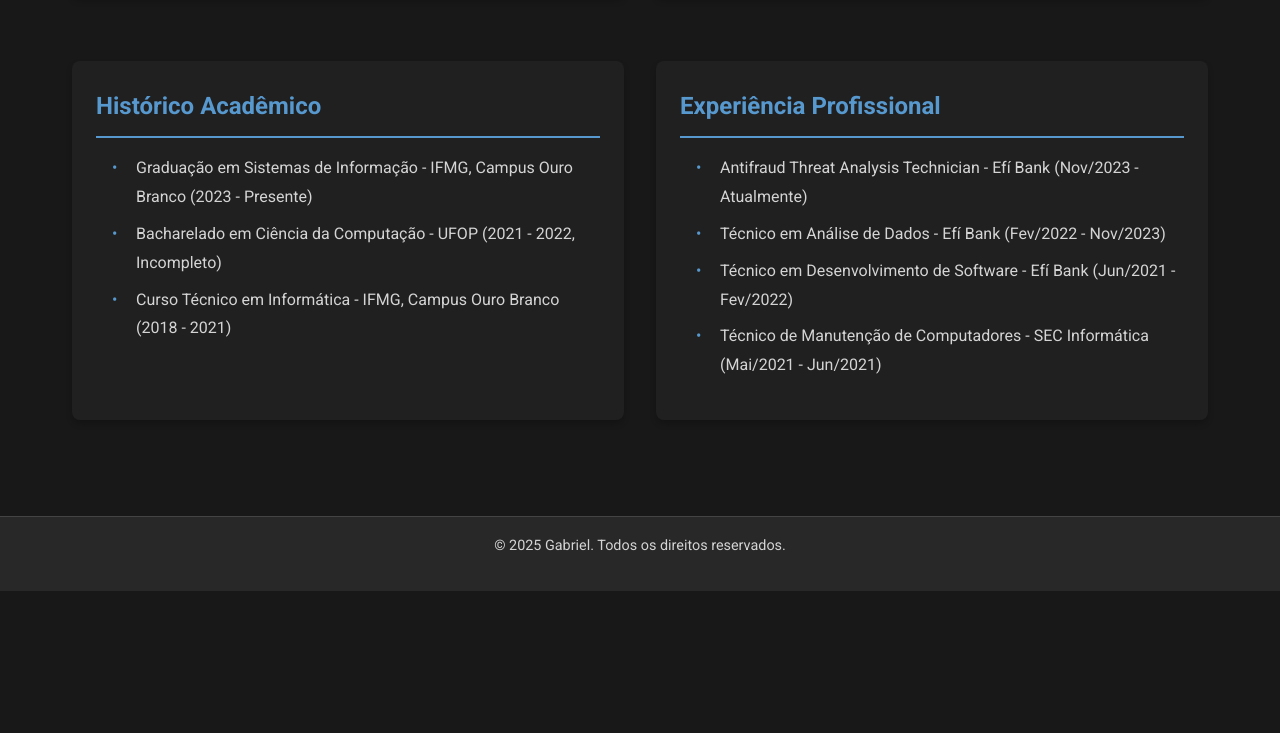
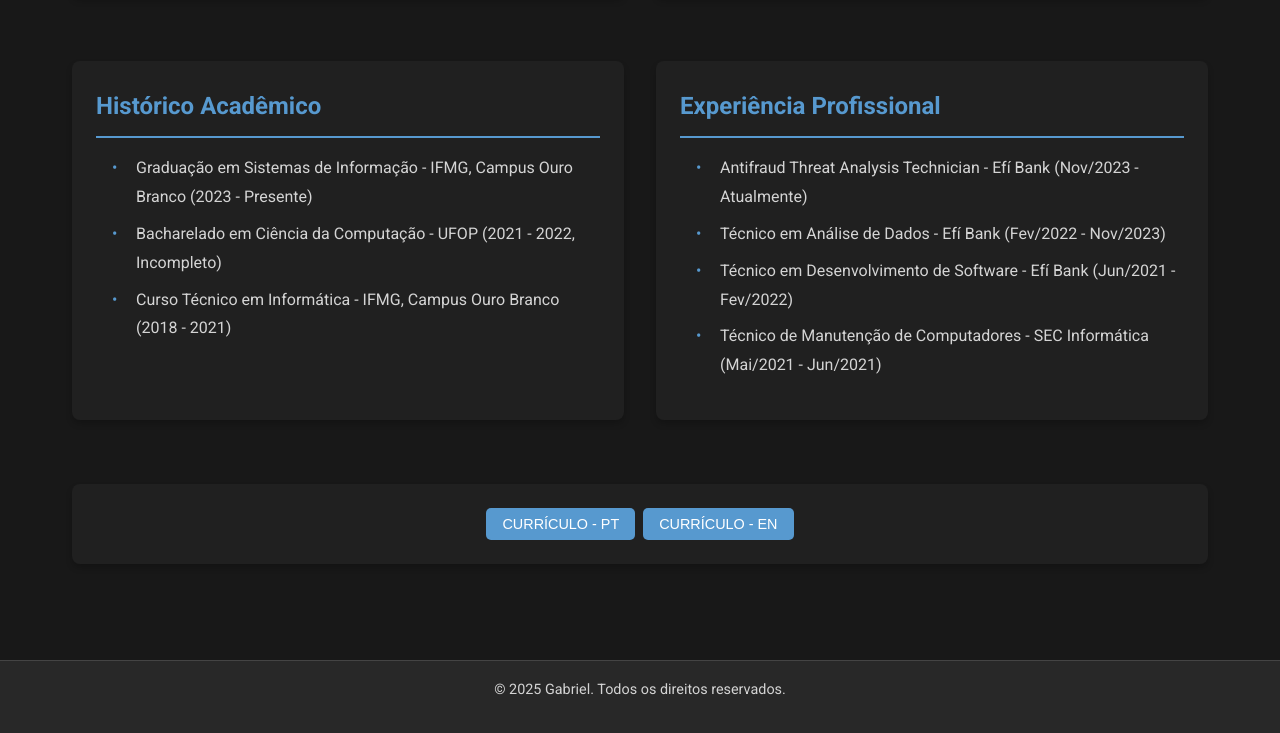
Before and after one commit to GBRodrgues/GBRodrgues.github.io, a plain HTML site: page index.html in a window 1280 px wide. Shown: the part 669-1402 px from the top of the page. Before the commit the page ends 1260 px from the top, so only its background shows below. Drawn offline with Linux system fonts and the light colour scheme.

Commit message:
Quarta versão do meu GitHub Pages

```diff
--- a/index.html
+++ b/index.html
@@ -208,6 +208,20 @@
                 <li>Técnico de Manutenção de Computadores - SEC Informática (Mai/2021 - Jun/2021)</li>
             </ul>
         </section>
+        <section>
+            <div style="display: flex; gap: 0.5rem; justify-content: center;">
+                <a href="curriculo-pt.pdf" download style="text-decoration: none;">
+                    <button style="padding: 0.5rem 1rem; background-color: #5799cf; color: #ffffff; border: none; border-radius: 5px; font-size: 0.9rem; cursor: pointer;">
+                       CURRÍCULO - PT
+                    </button>
+                </a>
+                <a href="curriculo-en.pdf" download style="text-decoration: none;">
+                    <button style="padding: 0.5rem 1rem; background-color: #5799cf; color: #ffffff; border: none; border-radius: 5px; font-size: 0.9rem; cursor: pointer;">
+                        CURRÍCULO - EN
+                    </button>
+                </a>
+            </div>
+        </section>
     </main>
     <footer>
         <p>&copy; 2025 Gabriel. Todos os direitos reservados.</p>
```
Also changed, not shown: 2 other files.
